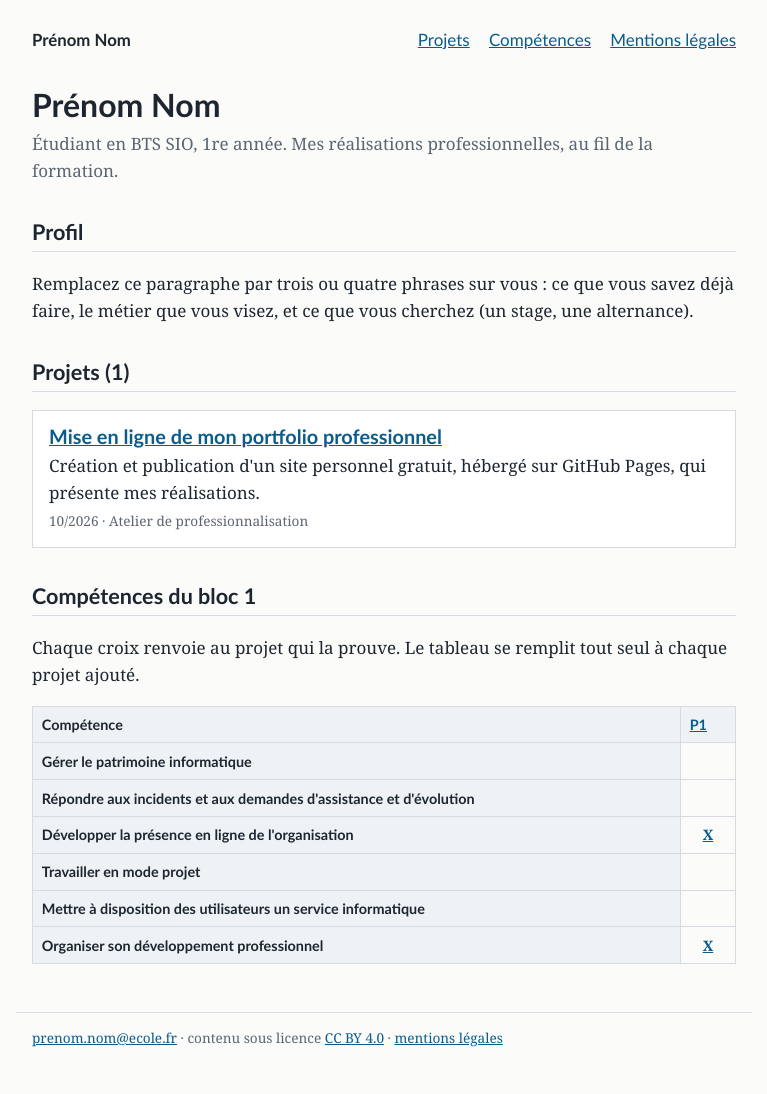
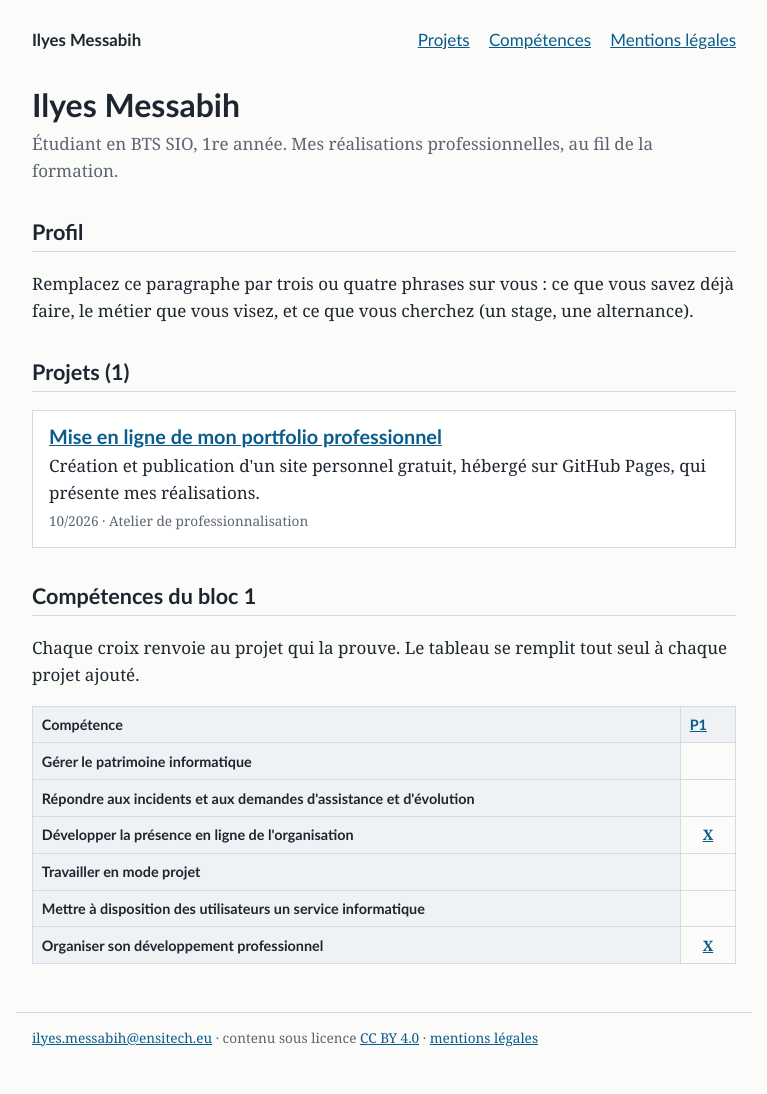
Before and after one commit to Seyes02/portfolio, a Jekyll site: the page built from index.html, in a window 1280 px wide. Shown: the whole page, without its empty margins (256-1023 px from the left). Built offline with Jekyll 4.4.1, drawn with Linux system fonts in a browser that asks for light colours.

Commit message:
Change title and email in _config.yml
Updated personal information in the configuration file.

```diff
--- a/_config.yml
+++ b/_config.yml
@@ -1,8 +1,8 @@
 # Réglages du portfolio. Modifiez les quatre lignes ci-dessous, enregistrez,
 # et le site se met à jour tout seul après la publication.
-title: "Prénom Nom"
+title: "Ilyes Messabih"
 description: "Étudiant en BTS SIO, 1re année. Mes réalisations professionnelles, au fil de la formation."
-email: "prenom.nom@ecole.fr"
+email: "ilyes.messabih@ensitech.eu"
 linkedin: ""
 
 lang: fr
```
